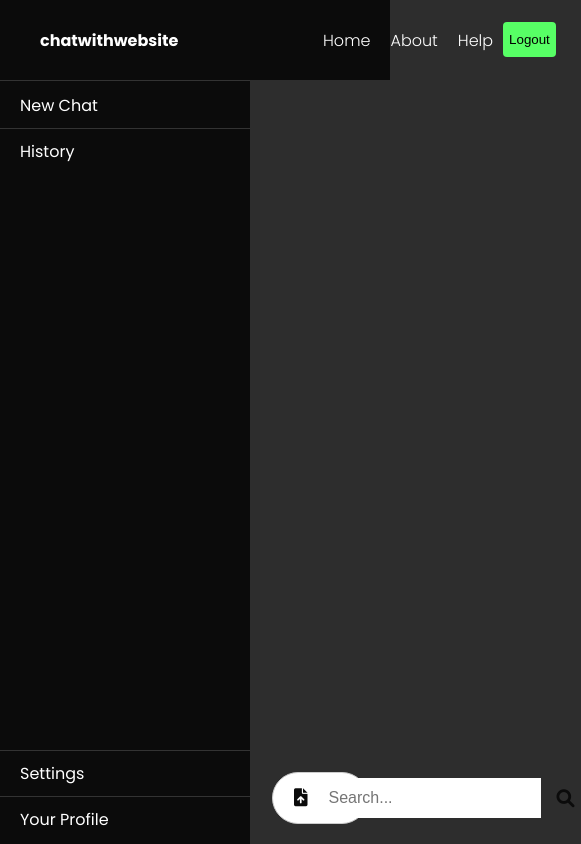
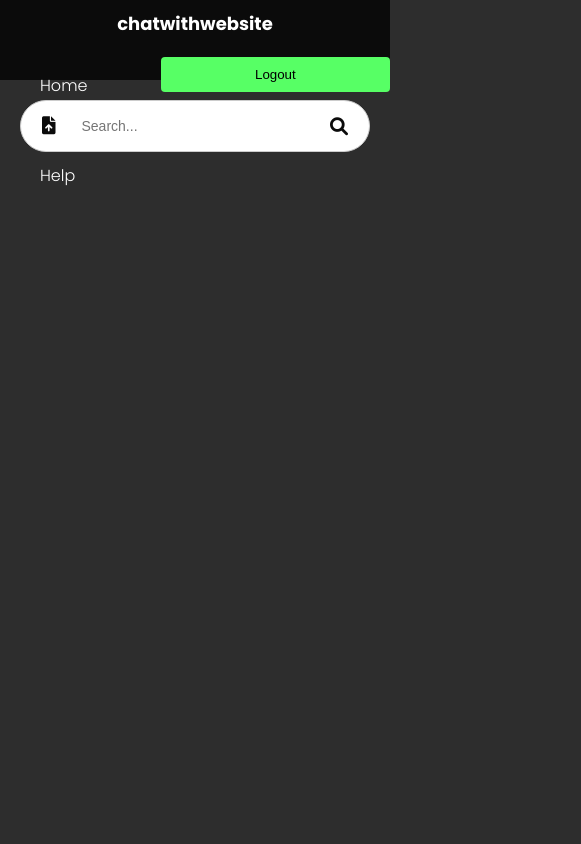
Before and after one commit to CodeBerry-github/PdfGPT, a React (Create React App) app: page /dashboard in a window 390 px wide. Shown: the whole page, 581 px wide, since content can reach past the window. Built offline with nearby package versions, Linux system fonts and the light colour scheme; no server answers; sample sign-in values are in the browser's storage.

Commit message:
Added media queries for mobile

```diff
--- a/src/styles/Dashboard.css
+++ b/src/styles/Dashboard.css
@@ -161,3 +161,75 @@ body {
   font-size: 18px;
   color: #0b0b0b;
 }
+
+@media (max-width: 768px) {
+  .header-container {
+    flex-direction: column;
+    align-items: center;
+  }
+  .header-left {
+    padding: 10px;
+    font-size: 18px;
+  }
+  .header-right {
+    width: 100%;
+    justify-content: center;
+  }
+  .header-right ul {
+    flex-direction: column;
+  }
+  .header-right li {
+    margin: 10px 0;
+  }
+  .header-right button {
+    width: 100%;
+    margin: 10px 0;
+  }
+}
+
+@media (max-width: 768px) {
+  .sidebar {
+    display: none;
+    position: absolute;
+    top: 80px;
+    left: 0;
+    width: 100%;
+    height: calc(100vh - 80px);
+    background-color: #0B0B0B;
+    z-index: 1;
+  }
+  .sidebar.show {
+    display: block;
+  }
+  .toggle-sidebar-button {
+    position: absolute;
+    top: 10px;
+    left: 10px;
+    z-index: 2;
+  }
+}
+
+@media (max-width: 768px) {
+  .main-content {
+    padding: 10px;
+  }
+  .search-bar-container {
+    position: relative;
+    bottom: auto;
+    left: auto;
+    transform: none;
+    width: 100%;
+    padding: 10px;
+  }
+  .search-bar-wrapper {
+    width: 100%;
+    max-height: none;
+  }
+}
+
+@media (max-width: 768px) {
+  .search-bar {
+    font-size: 14px;
+    padding: 10px;
+  }
+}
```
